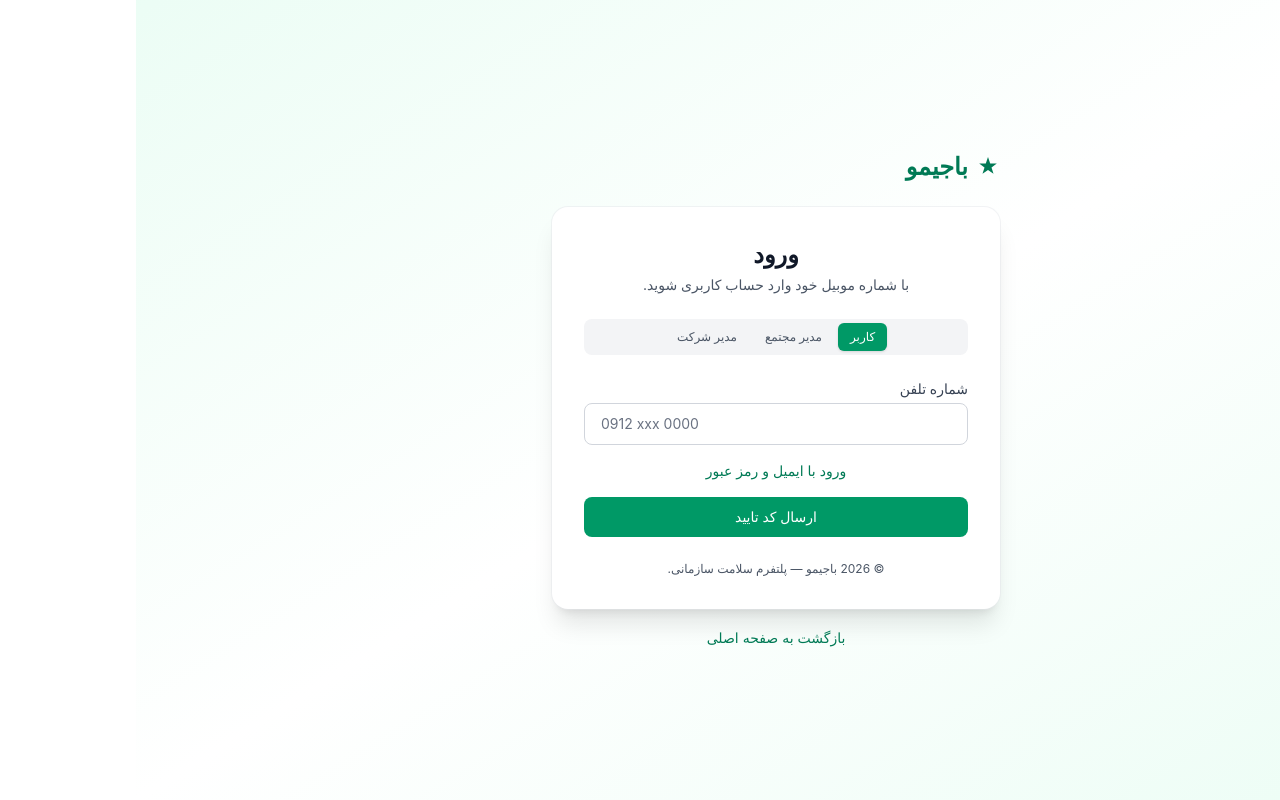
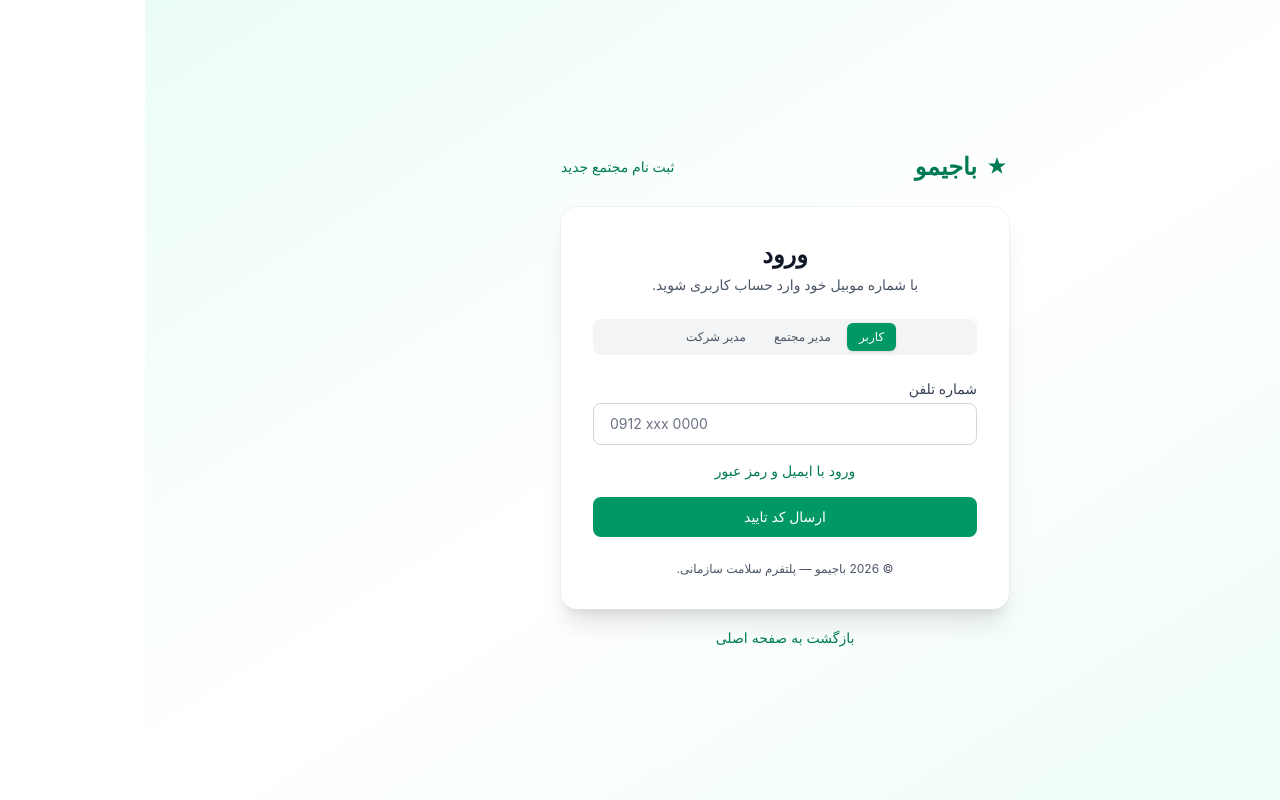
Before and after one commit to pooyatfn/Bagymo, a Next.js app in the folder web/: page /login in a window 1280 px wide. Built offline with nearby package versions, Linux system fonts and the light colour scheme; no server answers; a web font is replaced by a local one.

Commit message:
fix(web): make venue register link always visible
- Venue register link 'ثبت نام مجتمع جدید' now always visible (not hidden behind role selection)
- Previously only showed when 'مدیر مجتمع' role was selected
- Company register link still conditional for 'company_admin' role

```diff
--- a/web/src/app/login/page.tsx
+++ b/web/src/app/login/page.tsx
@@ -148,14 +148,12 @@ function LoginInner() {
             <span>باجیمو</span>
           </Link>
 <div className="flex items-center gap-3 text-sm">
-{selectedRole === "venue_staff" && (
               <Link
                 href="/venue/register"
                 className="font-medium text-emerald-700 hover:text-emerald-800 hover:underline"
               >
                 ثبت نام مجتمع جدید
               </Link>
-              )}
               {selectedRole === "company_admin" && (
                 <Link
                   href="/company/register"
```
Lines whose indentation alone changed are shown as unchanged.
